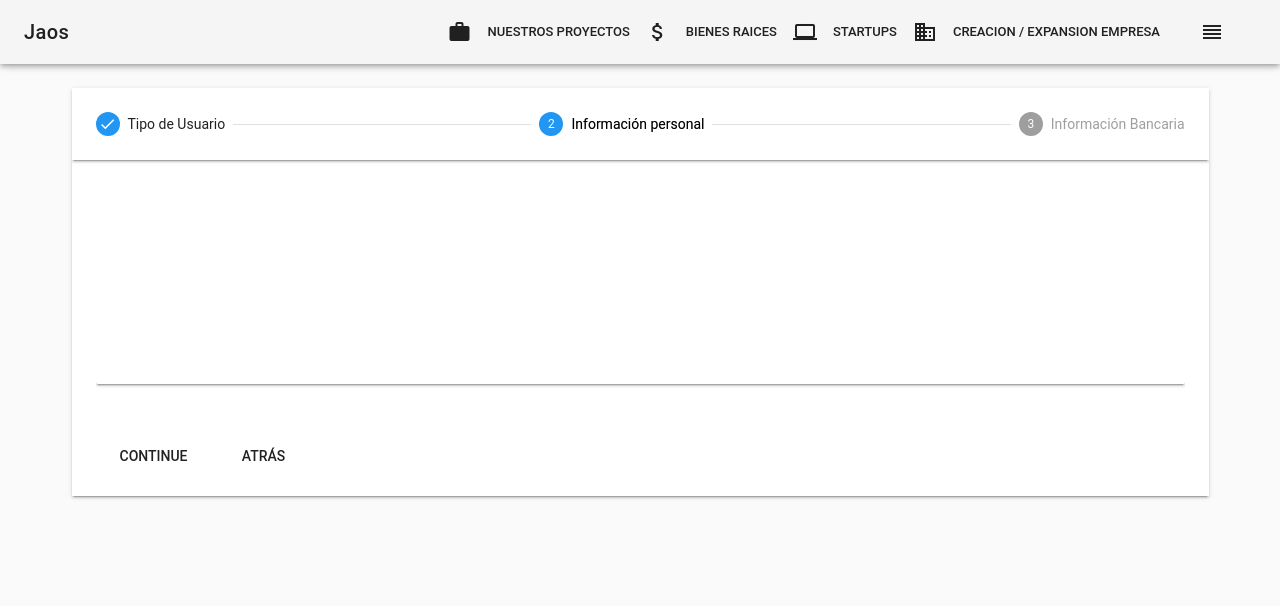
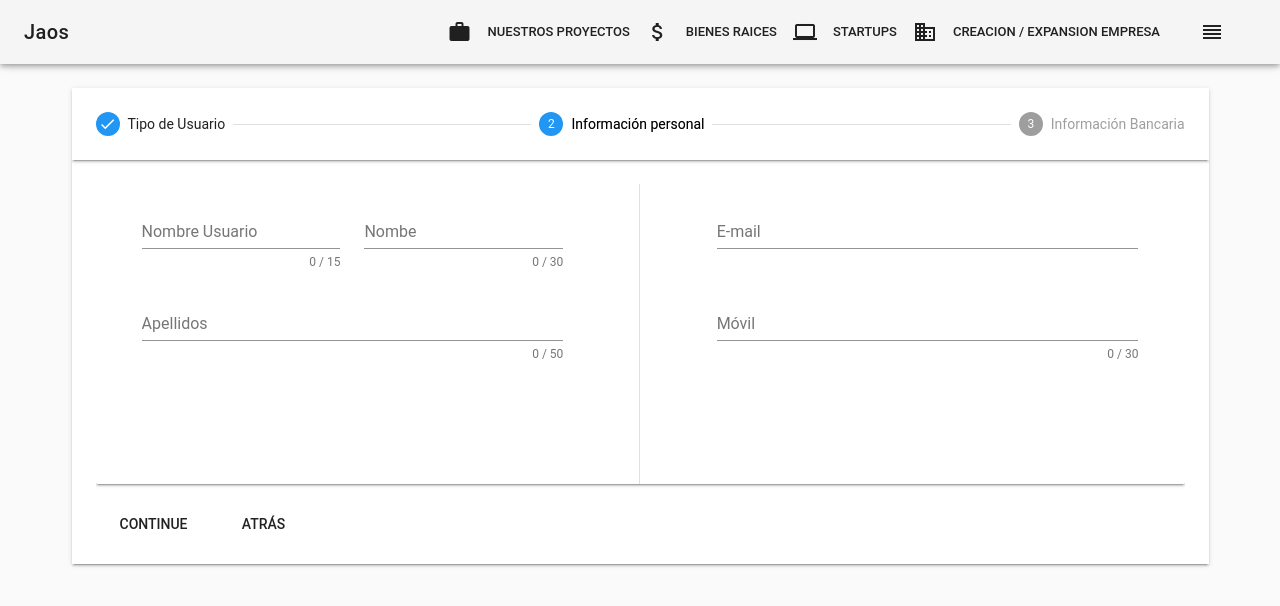
Before and after one commit to Isardbp/jaos-web-app, a Vue app: page /signUp in a window 1280 px wide. Both pictures are taken after a click on the button "CONTINUE". Shown: the top 606 px of the page. Built offline with nearby package versions, Linux system fonts and the light colour scheme; a small style sheet from the web is missing.

Commit message:
SingUp Informació personal

```diff
--- a/src/components/SignUp/SignUp.vue
+++ b/src/components/SignUp/SignUp.vue
@@ -52,9 +52,74 @@
 
                     <v-stepper-content step="2">
                         <v-card
-                        class="mb-5"
-                        height="200px"
-                        ></v-card>
+                        class="mb-3"
+                        height="300px"
+                        >
+                            <v-layout justify-space-around row fill-height>
+                                <v-flex xs5>
+                                    <v-form>
+                                        <v-container grid-list-xl fluid>
+                                            <v-layout wrap>
+                                                <v-flex xs12 sm6 >
+                                                    <v-text-field
+                                                    v-model="name"
+                                                    :counter="15"
+                                                    :rules="nameRules"
+                                                    label="Nombre Usuario"
+                                                    required
+                                                    ></v-text-field>
+                                                </v-flex>
+                                                <v-flex xs12 sm6>
+                                                    <v-text-field
+                                                    v-model="name"
+                                                    :counter="30"
+                                                    :rules="nameRules"
+                                                    label="Nombe"
+                                                    required
+                                                    ></v-text-field>
+                                                </v-flex>
+                                                <v-flex xs12>
+                                                    <v-text-field
+                                                    v-model="name"
+                                                    :counter="50"
+                                                    :rules="nameRules"
+                                                    label="Apellidos"
+                                                    required
+                                                    ></v-text-field>
+                                                </v-flex>
+                                            </v-layout>
+                                        </v-container>
+                                    </v-form>
+                                </v-flex>
+                                <v-divider vertical></v-divider>
+                                <v-flex xs5>
+                                    <v-form>
+                                        <v-container grid-list-xl fluid>
+                                            <v-layout wrap>
+                                                <v-flex xs12>
+                                                    <v-text-field
+                                                    v-model="email"
+                                                    :rules="emailRules"
+                                                    label="E-mail"
+                                                    required
+                                                    ></v-text-field>
+                                                </v-flex>
+                                                <v-flex xs12>
+                                                    <v-text-field
+                                                    v-model="name"
+                                                    :counter="30"
+                                                    :rules="nameRules"
+                                                    label="Móvil"
+                                                    required
+                                                    ></v-text-field>
+                                                </v-flex>
+                                            </v-layout>
+                                        </v-container>
+                                    </v-form>
+                                </v-flex>
+                            </v-layout>
+
+                        </v-card>
 
                         <v-btn
                         flat
@@ -99,19 +164,14 @@
   }
   function changeText(value) {
       if(!value.localeCompare('Emprendedor')){
-            console.log(value)
-            console.log('Emprendedor')
             document.getElementById("userType").innerHTML = "Emprendedor"
             document.getElementById("userDescription").innerHTML = "Un Emprendedor puede crear startups, los cuales gracias a nosotros"+
             "pueden evolucionar y bla bla bla bla "
       }
       else if (!value.localeCompare('Inversor')){
-            console.log(value)
-            console.log('Inversor')
             document.getElementById("userType").innerHTML = "Inversor"
             document.getElementById("userDescription").innerHTML = "Un Inversor puede invertir en proyectos, startups... Y mas texto que"+
             "tendremos que pensar"
-
       }
   }
 </script>
```
